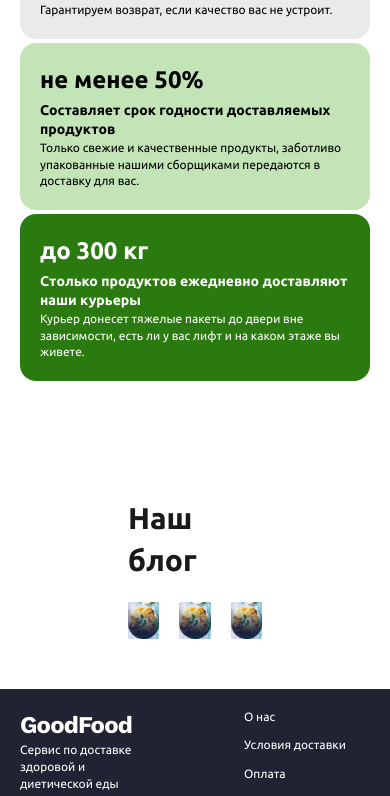
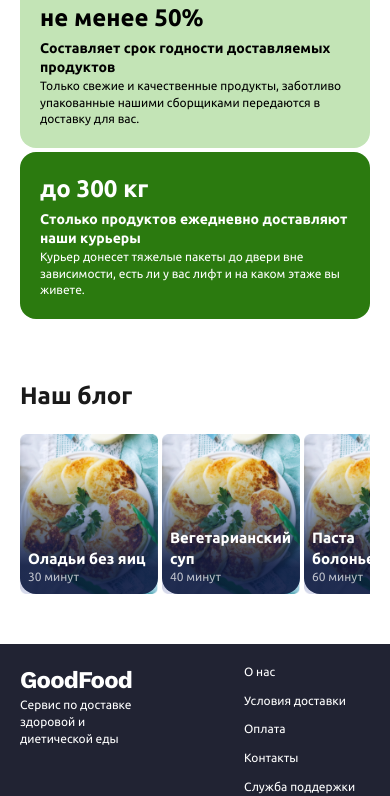
Before and after one commit to kavabunga/goodfood-frontend, a React (Vite) app: page / in a window 390 px wide. Shown: the part 2227-3023 px from the top of the page. Built offline with nearby package versions, Linux system fonts and the light colour scheme; no server answers.

Commit message:
feat: add mobile version to our-blog

```diff
--- a/src/components/our-block/index.tsx
+++ b/src/components/our-block/index.tsx
@@ -10,17 +10,17 @@ const OurBlock: React.FC = () => {
 				<TopicCard
 					cardName="Оладьи без яиц"
 					cardDescription="Простой рецепт для уютного завтрака с семьёй."
-					cardDate="29 окт. 2023"
+					cardDate="30 минут"
 				/>
 				<TopicCard
-					cardName="Оладьи без яиц"
-					cardDescription="Простой рецепт для уютного завтрака с семьёй."
-					cardDate="29 окт. 2023"
+					cardName="Вегетарианский суп"
+					cardDescription="Согревающий суп, как раз для начала осени."
+					cardDate="40 минут"
 				/>
 				<TopicCard
-					cardName="Оладьи без яиц"
-					cardDescription="Простой рецепт для уютного завтрака с семьёй."
-					cardDate="29 окт. 2023"
+					cardName="Паста болоньезе"
+					cardDescription="Итальянская класстка за 30 минут на вашем столе."
+					cardDate="60 минут"
 				/>
 			</div>
 		</div>
--- a/src/components/our-block/our-block.module.scss
+++ b/src/components/our-block/our-block.module.scss
@@ -12,6 +12,10 @@
 	font-style: normal;
 	font-weight: 700;
 	line-height: 140%;
+
+	@media screen and (width <= 768px) {
+		font-size: 24px;
+	}
 }
 
 .our-blog__topic-list {
@@ -19,4 +23,11 @@
 	justify-content: center;
 	gap: 20px;
 	margin-top: 21px;
+	width: 100%;
+	overflow-x: auto;
+
+	@media screen and (width <= 768px) {
+		justify-content: space-between;
+		gap: 4px;
+	}
 }
--- a/src/components/topic-card/topic-card.module.scss
+++ b/src/components/topic-card/topic-card.module.scss
@@ -5,6 +5,11 @@
 	max-height: 380px;
 	max-width: 328px;
 	cursor: pointer;
+
+	@media screen and (width <= 768px) {
+		min-width: 138px;
+		max-width: 200px;
+	}
 }
 
 .card__link {
@@ -64,6 +69,10 @@
 	font-family: Ubuntu, Arial, sans-serif;
 	overflow: hidden;
 	text-overflow: ellipsis;
+
+	@media screen and (width <= 768px) {
+		padding: 8px;
+	}
 }
 
 .card__title {
@@ -77,6 +86,13 @@
 	text-overflow: ellipsis;
 	white-space: nowrap;
 	font-style: normal;
+	width: 100%;
+
+	@media screen and (width <= 768px) {
+		white-space: initial;
+		font-size: 15px;
+		font-weight: 700;
+	}
 }
 
 .card__description {
@@ -91,6 +107,10 @@
 	-webkit-box-orient: vertical;
 	overflow: hidden;
 	text-overflow: ellipsis;
+
+	@media screen and (width <= 768px) {
+		display: none;
+	}
 }
 
 .card__date {
@@ -103,4 +123,8 @@
 	text-overflow: ellipsis;
 	white-space: nowrap;
 	color: rgb(255 255 255 / 70%);
+
+	@media screen and (width <= 768px) {
+		font-size: 12px;
+	}
 }
--- a/src/pages/home/home.module.scss
+++ b/src/pages/home/home.module.scss
@@ -17,9 +17,18 @@
 	margin-top: 122px;
 	display: flex;
 	justify-content: center;
+
+	@media screen and (width <=768px) {
+		margin-top: 60px;
+	}
 }
 
 .home__ourBlock {
-	margin-top: 116px;
-	padding: 0 128px;
+	width: 80%;
+	margin: 116px auto 0;
+
+	@media screen and (width <= 768px) {
+		width: calc(100% - 2 * 20px);
+		margin-top: 60px;
+	}
 }
```
